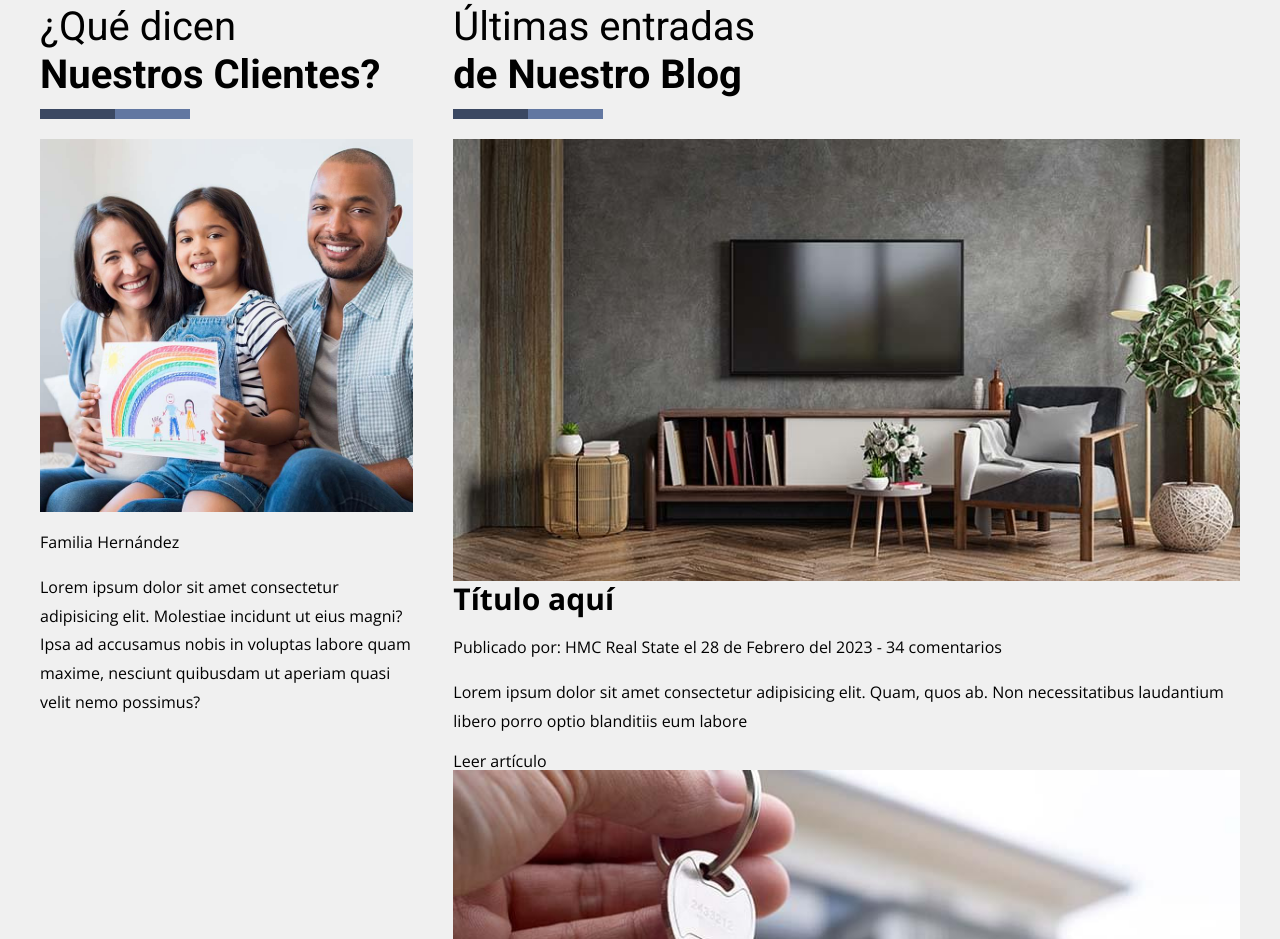
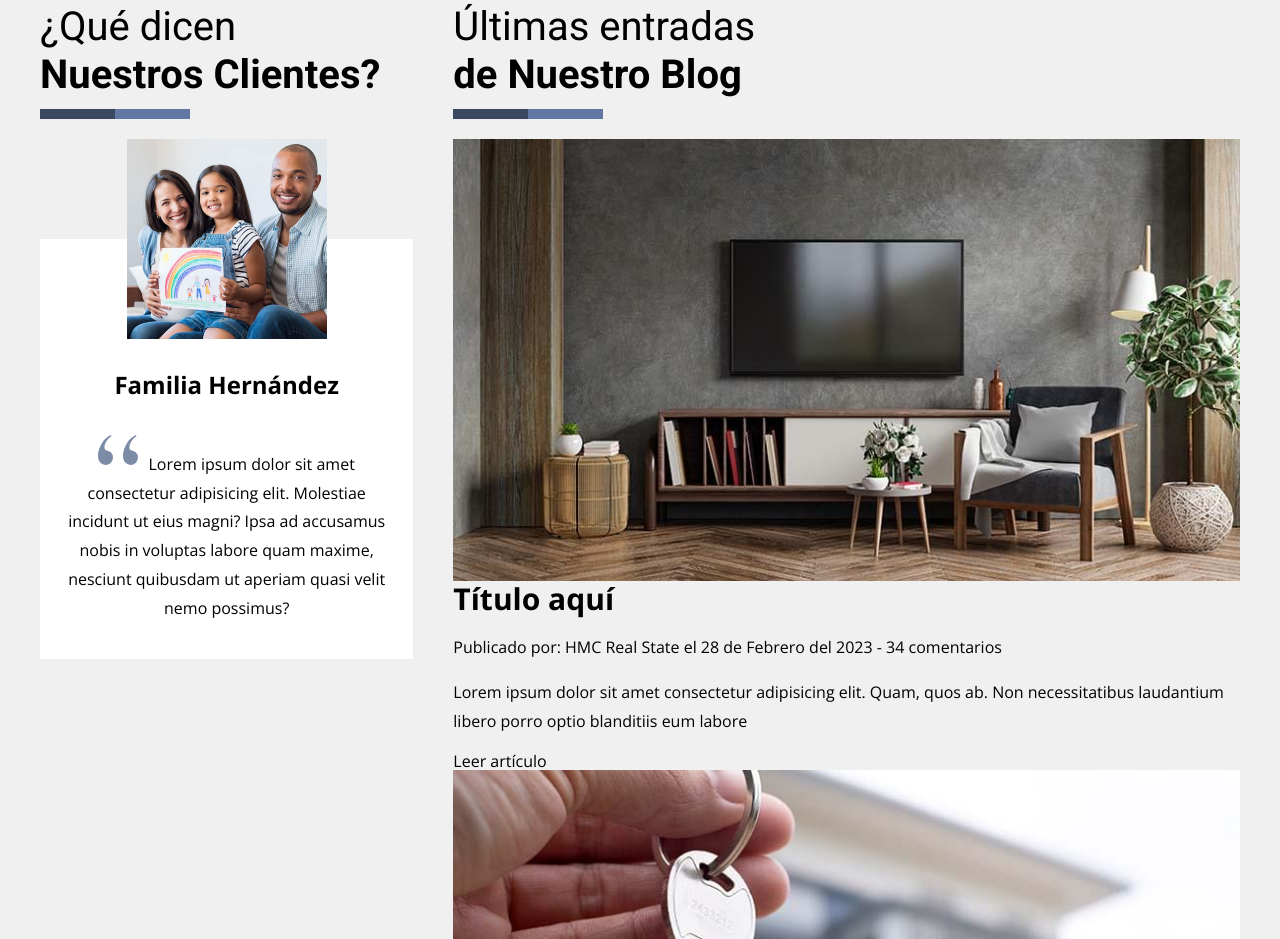
Before and after one commit to mcmmiguel/RealEstateProject, a website: page index.html in a window 1280 px wide. Shown: the part 2784-3723 px from the top of the page. Drawn offline with nearby package versions, Linux system fonts and the light colour scheme.

Commit message:
_testimoniales.scss: Estilos finalizados al Bloque de Testimonial. index.html: error de anidación en Seccion Testimonial-blog corregido

```diff
--- a/index.html
+++ b/index.html
@@ -130,12 +130,14 @@
 
             <div class="testimonial">
                 <img src="build/img/testimonial.jpg" alt="Imagen Testimonial" class="testimonial__imagen">
+
+                <div class="testimonial__contenido">
+                    <p class="testimonial__nombre">Familia Hernández</p>
+                    <p class="testimonial__texto">Lorem ipsum dolor sit amet consectetur adipisicing elit. Molestiae incidunt ut eius magni? Ipsa ad accusamus nobis in voluptas labore quam maxime, nesciunt quibusdam ut aperiam quasi velit nemo possimus?</p>
+                </div>
             </div>
 
-            <div class="testimonial__contenido">
-                <p class="testimonial__nombre">Familia Hernández</p>
-                <p class="testionial__texto">Lorem ipsum dolor sit amet consectetur adipisicing elit. Molestiae incidunt ut eius magni? Ipsa ad accusamus nobis in voluptas labore quam maxime, nesciunt quibusdam ut aperiam quasi velit nemo possimus?</p>
-            </div>
+
         </section>
 
         <section class="testimoniales-blog__blog">
--- a/src/scss/ui/contenido/_testimoniales-blog.scss
+++ b/src/scss/ui/contenido/_testimoniales-blog.scss
@@ -19,3 +19,35 @@
         }
     }
 }
+
+.testimonial {
+    text-align: center;
+    &__imagen {
+        width: 20rem;
+        margin: 0 auto;
+    }
+
+    &__contenido {
+        background-color: v.$blanco;
+        margin-top: -10rem;
+        padding: 10rem 2rem 2rem 2rem;
+    }
+
+    &__nombre {
+        font-size: 2.4rem;
+        font-weight: 700;
+
+    }
+    &__texto {
+        &::before {
+            content: '';
+            background-image: url(../../../../build/img/quote.svg);
+            background-repeat: no-repeat;
+            background-position: center;
+            margin-right: 1rem;
+            display: inline-block;
+            width: 4rem;
+            height: 4rem;
+        }
+    }
+}
```
Also changed, not shown: build/css/app.css, 1 other file.
